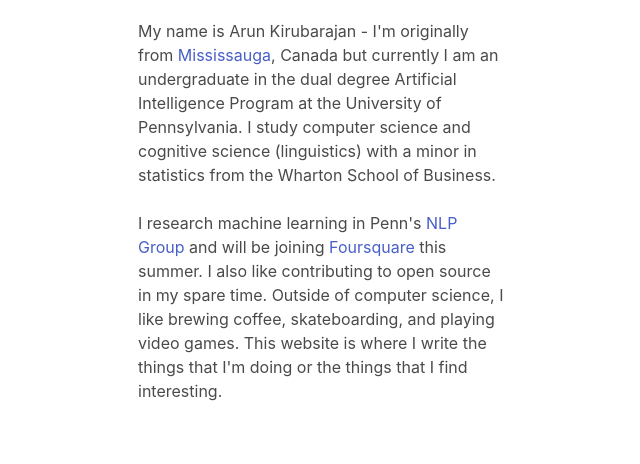
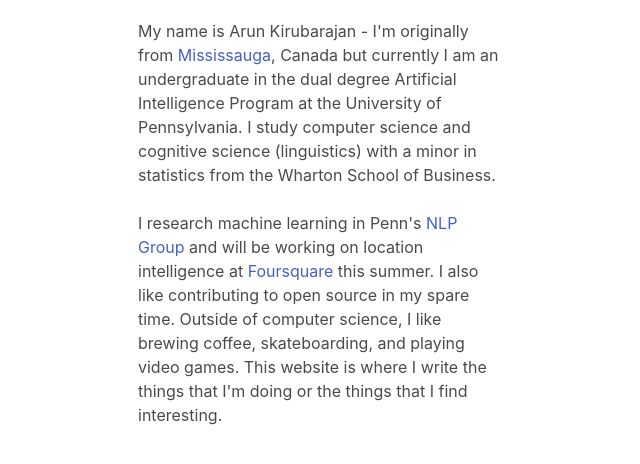
Before and after one commit to kirubarajan/old_site, a Django app: page / in a window 1280 px wide. Shown: the part 303-767 px from the top of the page, without its empty margins (318-958 px from the left). Run offline with Django 3.2, Linux system fonts and the light colour scheme; some libraries are stand-ins or nearby versions.

Commit message:
Update foursquare description

```diff
--- a/about/templates/splash.html
+++ b/about/templates/splash.html
@@ -15,10 +15,10 @@
             My name is Arun Kirubarajan - I'm originally from <a href="https://www.google.com/maps/place/Mississauga,+ON,+Canada/@43.5772409,-79.6344308,11z/data=!3m1!4b1!4m5!3m4!1s0x882b469fe76b05b7:0x3146cbed75966db!8m2!3d43.5890452!4d-79.6441198">Mississauga</a>, Canada but currently I am an undergraduate in the dual degree Artificial Intelligence
             Program at the University of Pennsylvania. I study computer science and cognitive science (linguistics) with a minor in statistics from the Wharton School of Business.<br> <br>
 
-             I research machine learning in Penn's <a href="https://penn-nlp.github.io/">NLP Group</a> and will be joining <a href="https://enterprise.foursquare.com/">Foursquare</a> this summer.
-             I also like contributing to open source in my spare time.
-             Outside of computer science, I like brewing coffee, skateboarding, and playing video games.
-             This website is where I write the things that I'm doing or the things that I find interesting.
+            I research machine learning in Penn's <a href="https://penn-nlp.github.io/">NLP Group</a> and will be working on location intelligence at <a href="https://enterprise.foursquare.com/">Foursquare</a> this summer.
+            I also like contributing to open source in my spare time.
+            Outside of computer science, I like brewing coffee, skateboarding, and playing video games.
+            This website is where I write the things that I'm doing or the things that I find interesting.
           </p>
         </div>
         <div class="column"></div>
```
